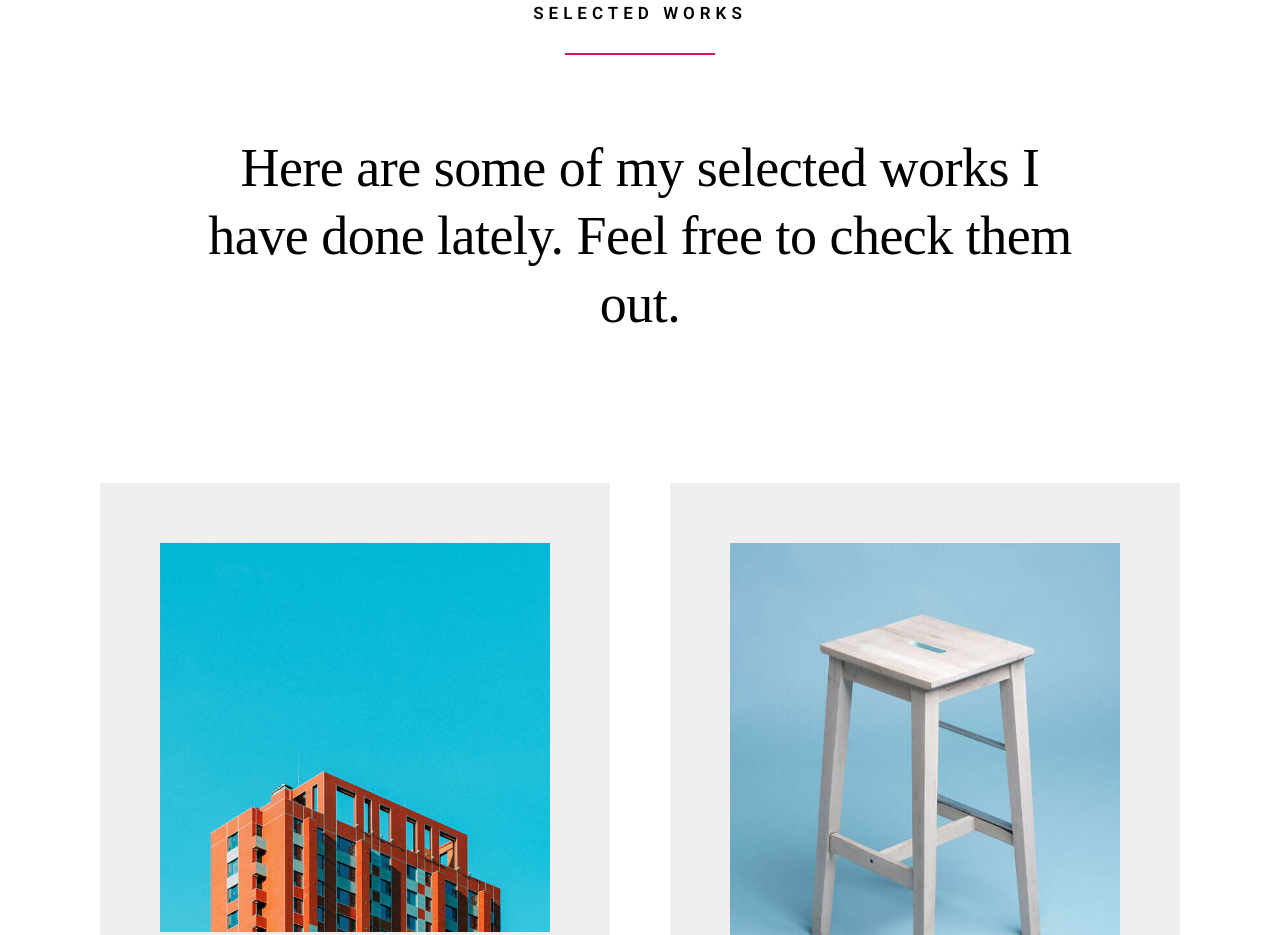
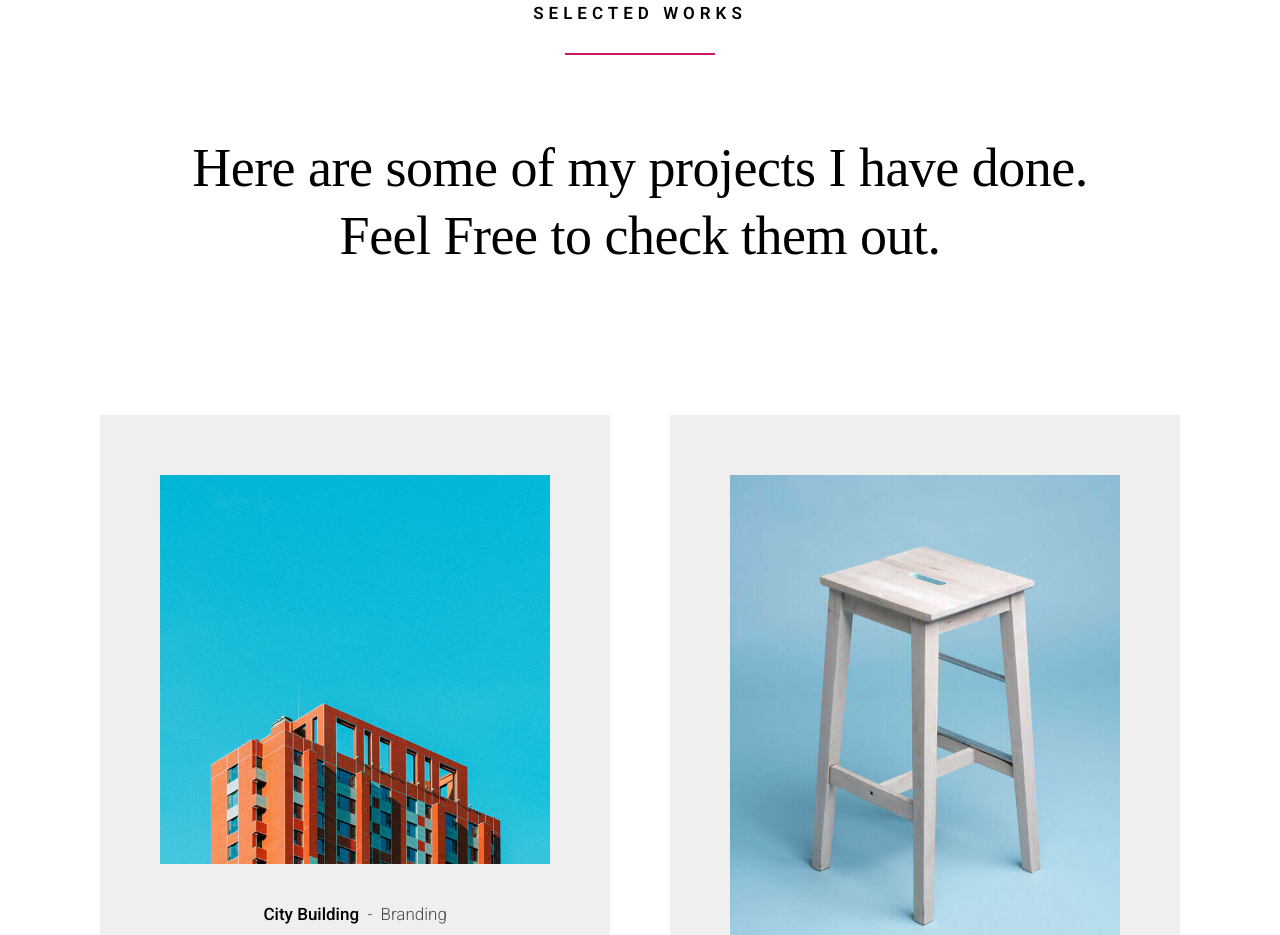
Before and after one commit to kAlipay/Portfolio-Clyde-Richard, a plain HTML site: page index.html in a window 1280 px wide. Shown: the part 5151-6086 px from the top of the page. Drawn offline with Linux system fonts and the light colour scheme; a web font is replaced by a local one.

Commit message:
Update index.html

```diff
--- a/index.html
+++ b/index.html
@@ -328,16 +328,7 @@ explore other programming langguage to enhance my skills and my logic in program
                 </div>
             </div>
 
-            <!-- <div class="column item-service" data-aos="fade-up">
-                <div class="item-service__content">
-                    <h4 class="item-title">Mobile Design</h4>
-                    <p>
-                    Sit ut cum molestiae. Dolore ducimus qui quasi. Fugiat consequatur sit vel illum vel et
-                    a delectus. Vel sequi vitae voluptatem perspiciatis eligendi. Voluptatibus optio natus
-                    asperiores est commodi amet quia architecto. Dolores necessitatibus et.
-                    </p>
-                </div>
-            </div> -->
+
 
         </div> <!-- end services-list -->
 
@@ -379,8 +370,9 @@ explore other programming langguage to enhance my skills and my logic in program
             <div class="column large-full">
                 <h2 class="section-heading section-heading--centerbottom">Selected Works</h2>
                 <p class="section-desc">
-                    Here are some of my selected works I have done lately. Feel free to
-                    check them out.
+                    <!-- Here are some of my selected works I have done lately. Feel free to
+                    check them out. -->
+                    Here are some of my projects I have done. Feel Free to check them out.
                 </p>
             </div>
         </div> <!-- end heading-block -->
```
